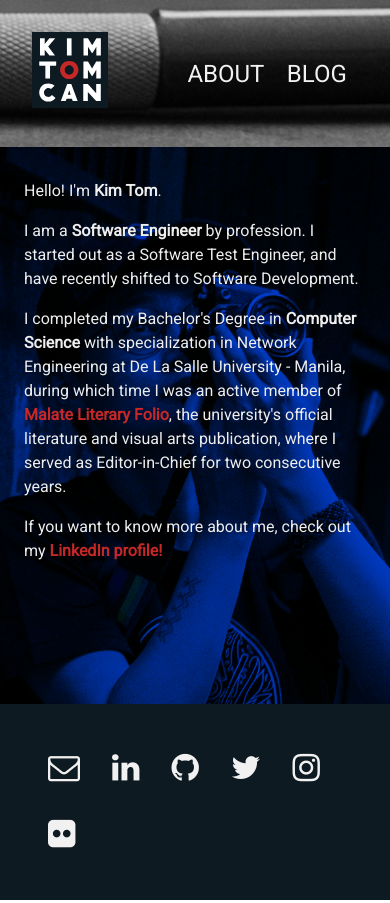
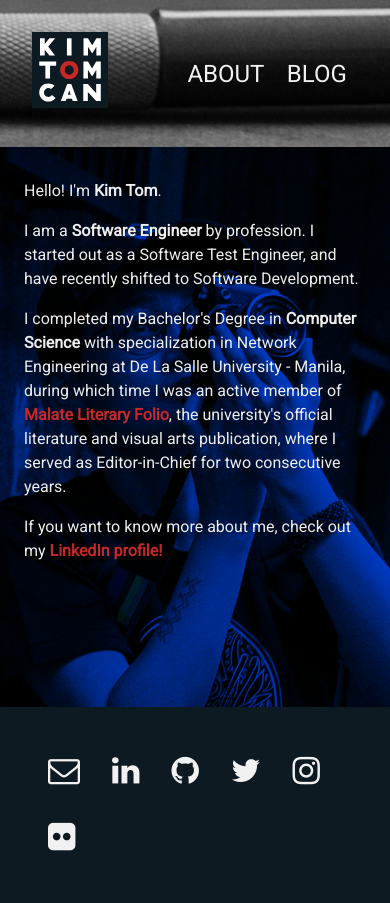
Before and after one commit to kimtillas91/kimtillas91.github.io, a Jekyll site: the page built from about.md, in a window 390 px wide. Built offline with Jekyll 4.4.1, drawn with Linux system fonts in a browser that asks for light colours.

Commit message:
style fixes

```diff
--- a/assets/style/main.css
+++ b/assets/style/main.css
@@ -502,7 +502,7 @@
 
   .blog-list-wrapper, .blog-wrapper {
     max-width: 800px;
-    padding: 0 24px;
+    padding: 0 24px 24px 24px;
     margin: auto;
   }
 }
@@ -511,13 +511,12 @@
   .wrapper {
     max-width: 100vw;
     margin: auto;
-    height: 100vw;
-    background-color: #0d1a21;
+    padding-bottom: 196px;
   }
 
   .wrap-flex {
     padding: 0em;
-    height: 95vw;
+    background-color: #0d1a21;
   }
     .wrap-flex-content {
       background: url('/assets/img/kim_about.jpg') no-repeat;
```
Lines whose indentation alone changed are shown as unchanged.
